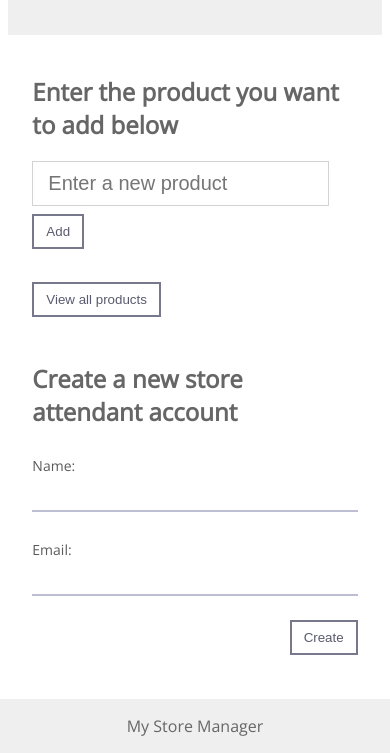
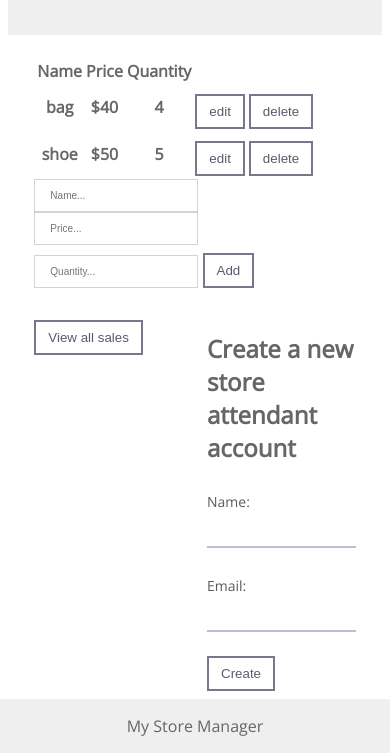
Before and after one commit to toluola/Store-Manager, a website: page UI/admin.html in a window 390 px wide. Shown: the part 91-844 px from the top of the page. Drawn offline with nearby package versions, Linux system fonts and the light colour scheme.

Commit message:
[Chore #161494008] Updating UI

```diff
--- a/UI/admin.html
+++ b/UI/admin.html
@@ -4,31 +4,58 @@
 	<meta charset="UTF-8">
 	<title>Admin-Page</title>
 	<link rel="stylesheet" type="text/css" href="css/admin.css">
+	<link rel="stylesheet" type="text/css" href="css/skeleton.css">
 </head>
 <body>
 
-
+	<div class="container">
 	<header>
 		<h1>Welcome Admin</h1>
 	</header>
 <div class="wrapper">
-<section class="columns">
+<section class="col">
 
-	<div class="column">
-		<h2>Enter the product you want to add below</h2>
+	<div class="colum">
+		 <table id="cart-content" class="u-full-width">
+                                        <thead>
+                                            <tr>
+                                                <th>Name</th>
+                                                <th>Price</th>
+                                                <th>Quantity</th>
+                                                <th></th>
+                                            </tr>
+                                        </thead>
+                                        <tbody>
+                                            <tr>
+                                                <th>bag</th>
+                                                <th>$40</th>
+                                                <th>4</th>
+                                                <th><button class="button">edit</button></th>
+                                                <th><button class="button">delete</button></th>
+                                            </tr>
+                                            <tr>
+                                                <th>shoe</th>
+                                                <th>$50</th>
+                                                <th>5</th>
+                                                <th><button class="button">edit</button></th>
+                                                <th><button class="button">delete</button></th>
+                                            </tr>
+                                        </tbody>
+                                    </table>
 		<form>
-    		<input class="input" type="text" placeholder="Enter a new product">
-    		<!-- <input class="submit" type="submit" value="Add"> -->
-    		<button class="button-create">Add</button>
+    		<input class="input" type="text" placeholder="Name...">
+    		<input class="input" type="text" placeholder="Price...">
+    		<input class="input" type="text" placeholder="Quantity...">
+    		<button class="button">Add</button>
 		</form>
 	</div>
 
-	<div class="column">
-		<button id="button">View all products</button>
+	<div class="colum">
+		<button class="button">View all sales</button>
 
 	</div>
 
-  <div class="column">
+  <div class="colum">
 		<h2>Create a new store attendant account</h2>
 	<form class="form">
   		<p type="Name:"><input class="user-form"></input></p>
@@ -44,6 +71,6 @@
 	</footer>
 
 </div>
-
+	</div>
 </body>
 </html>
--- a/UI/css/admin.css
+++ b/UI/css/admin.css
@@ -22,16 +22,17 @@ header {
 	padding: 1rem;
 	background-color: #efefef;
 	text-align: left;
+	color: #666;
 }
 
-.columns {
+.col {
 	display: flex;
 	flex-flow: row wrap;
 	justify-content: center;
 	margin: 5px 0;
 }
 
-.column {
+.colum {
 	flex: 1;
 	margin: 2px;
 	padding: 10px;
@@ -40,7 +41,7 @@ header {
 .submit {
 	display: inline-block;
 	padding: 10px 15px;
-	font-size: 20px;
+	font-size: 10px;
 	border-radius: 0;
 	-webkit-appearance: none;
 }
@@ -81,19 +82,8 @@ p:before {
 	font-size: 14px;
 	color: #5a5a5a;
 }
-#button {
-	padding: 8px 12px;
-	margin: 8px 0 0;
-	font-family: "Montserrat", sans-serif;
-	border: 2px solid #78788c;
-	background: 0;
-	color: #5a5a6e;
-	cursor: pointer;
-	transition: all 0.3s;
-}
 
 .button {
-	float: right;
 	padding: 8px 12px;
 	margin: 8px 0 0;
 	font-family: "Montserrat", sans-serif;
@@ -108,24 +98,8 @@ p:before {
 	color: #fff;
 }
 
-.button-create {
-	padding: 8px 12px;
-	margin: 8px 0 0;
-	font-family: "Montserrat", sans-serif;
-	border: 2px solid #78788c;
-	background: 0;
-	color: #5a5a6e;
-	cursor: pointer;
-	transition: all 0.3s;
-}
-
-.button-create:hover {
-	background: #78788c;
-	color: #fff;
-}
-
 .footer {
-	position: absolute;
+	position: fixed;
 	right: 0;
 	bottom: 0;
 	left: 0;
@@ -133,24 +107,3 @@ p:before {
 	background-color: #efefef;
 	text-align: center;
 }
-
-@media screen and (max-width: 980px) {
-	.columns .column {
-		margin-bottom: 5px;
-		flex-basis: 40%;
-		&:nth-last-child(2) {
-			margin-right: 0;
-		}
-		&:last-child {
-			flex-basis: 100%;
-			margin: 0;
-		}
-	}
-}
-
-@media screen and (max-width: 680px) {
-	.columns .column {
-		flex-basis: 100%;
-		margin: 0 0 5px 0;
-	}
-}
--- a/UI/css/index.css
+++ b/UI/css/index.css
@@ -31,7 +31,7 @@ body {
   border-radius: 6px;
   height: 400px;
   margin: 70px auto 0;
-  width: 500px;
+  width: 100px;
 }
 .login h1 {
   background-image: linear-gradient(top, #f1f3f3, #d4dae0);
@@ -141,11 +141,5 @@ input[type="submit"]:active {
     0px 5px 3px #999;
 }
 .form {
-  margin-left: 100px;
   height: 100px;
 }
-/*@media (max-width: 560px) {
-  body {
-    height: 50%;
-  }
-}*/
```
Also changed, not shown: UI/index.html (+5 -2 lines), UI/order.html (+1 -1 lines), UI/css/img/background.jpg.
